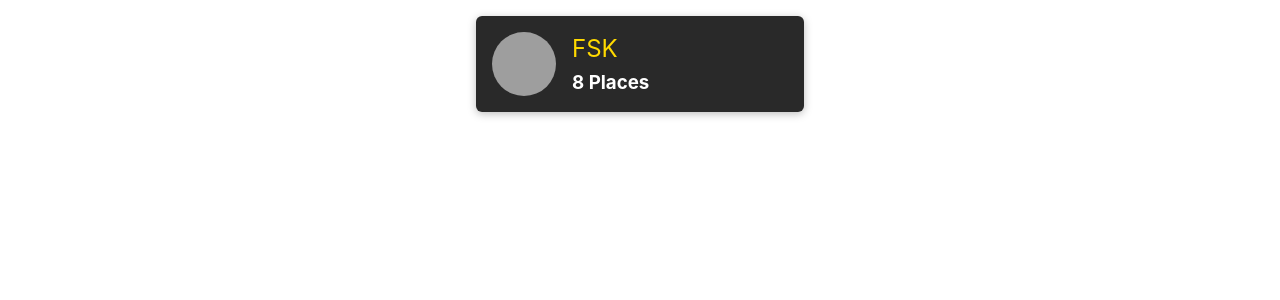
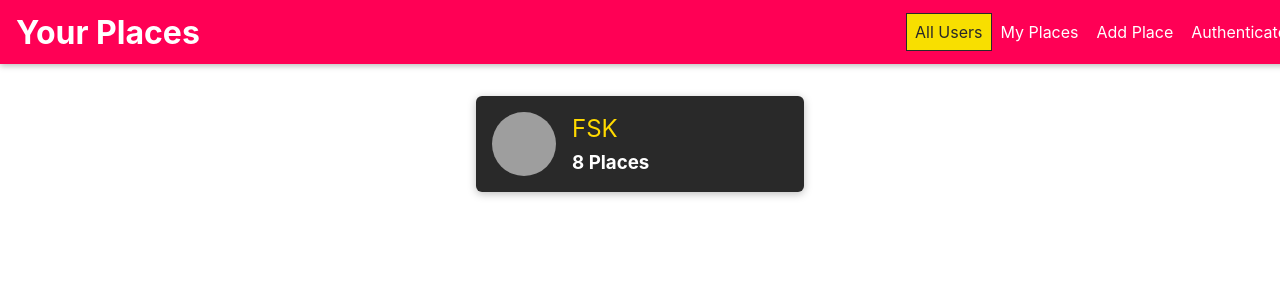
Before and after one commit to fsk/MERNStackProject-1-, a React (Create React App) app in the folder frontend/: page / in a window 1280 px wide. Shown: the top 300 px of the page. Built offline with nearby package versions, Linux system fonts and the light colour scheme; grey boxes are pictures that could not be loaded.

Commit message:
NavLink Eklendi

```diff
--- a/frontend/src/App.js
+++ b/frontend/src/App.js
@@ -4,17 +4,21 @@
 
 import Users from './users/pages/Users';
 import NewPlace from './places/pages/NewPlace';
+import MainNavigation from './shared/Components/Navigation/MainNavigation';
 
 
 
 const App = () => {
   return (
     <Router>
-      <Routes>
-        <Route path='/' element={<Users/>}></Route>
-        <Route path='/places/new' element={<NewPlace/>}></Route>
-        <Route path='*' element={<Navigate to={"/"} replace/>}/>
-      </Routes>
+      <MainNavigation />
+      <main>
+        <Routes>
+          <Route path='/' element={<Users />}></Route>
+          <Route path='/places/new' element={<NewPlace />}></Route>
+          <Route path='*' element={<Navigate to={"/"} replace />} />
+        </Routes>
+      </main>
     </Router>
   );
 }
--- /dev/null
+++ b/frontend/src/shared/Components/Navigation/MainHeader.css
@@ -0,0 +1,23 @@
+.main-header {
+    width: 100%;
+    height: 4rem;
+    display: flex;
+    align-items: center;
+    position: fixed;
+    top: 0;
+    left: 0;
+    background: #ff0055;
+    box-shadow: 0 2px 6px rgba(0, 0, 0, 0.26);
+    padding: 0 1rem;
+    z-index: 5;
+  }
+
+  main {
+    margin-top: 5rem;
+  }
+
+  @media (min-width: 768px) {
+    .main-header {
+      justify-content: space-between;
+    }
+  }
--- /dev/null
+++ b/frontend/src/shared/Components/Navigation/MainHeader.js
@@ -0,0 +1,13 @@
+import React from "react";
+
+import './MainHeader.css'
+
+const MainHeader = props => {
+    return (
+        <header className="main-header">
+            {props.children}
+        </header>
+    );
+}
+
+export default MainHeader;
--- /dev/null
+++ b/frontend/src/shared/Components/Navigation/MainNavigation.css
@@ -0,0 +1,45 @@
+.main-navigation__menu-btn {
+    width: 3rem;
+    height: 3rem;
+    background: transparent;
+    border: none;
+    display: flex;
+    flex-direction: column;
+    justify-content: space-around;
+    margin-right: 2rem;
+    cursor: pointer;
+  }
+
+  .main-navigation__menu-btn span {
+    display: block;
+    width: 3rem;
+    height: 2.5px;
+    background: white;
+  }
+
+  .main-navigation__title {
+    color: white;
+  }
+
+  .main-navigation__title a {
+    text-decoration: none;
+    color: white;
+  }
+
+  .main-navigation__header-nav {
+    display: none;
+  }
+
+  .main-navigation__drawer-nav {
+    height: 100%;
+  }
+
+  @media (min-width: 768px) {
+    .main-navigation__menu-btn {
+      display: none;
+    }
+
+    .main-navigation__header-nav {
+      display: block;
+    }
+  }
--- /dev/null
+++ b/frontend/src/shared/Components/Navigation/MainNavigation.js
@@ -0,0 +1,26 @@
+import React from "react";
+import { Link } from 'react-router-dom';
+
+import MainHeader from "./MainHeader";
+import NavLinks from "./NavLink";
+import './MainNavigation.css'
+
+const MainNavigation = props => {
+    return (
+        <MainHeader>
+            <button className="main-navigation__menu-btn">
+                <span />
+                <span />
+                <span />
+            </button>
+            <h1 className="main-navigation__title">
+                <Link to={"/"}>Your Places</Link>
+            </h1>
+            <nav>
+                <NavLinks />
+            </nav>
+        </MainHeader>
+    );
+}
+
+export default MainNavigation;
--- /dev/null
+++ b/frontend/src/shared/Components/Navigation/NavLink.css
@@ -0,0 +1,76 @@
+.nav-links {
+    list-style: none;
+    margin: 0;
+    padding: 0;
+    width: 100%;
+    height: 100%;
+    display: flex;
+    flex-direction: column;
+    justify-content: center;
+    align-items: center;
+  }
+
+  .nav-links li {
+    margin: 1rem;
+  }
+
+  .nav-links a {
+    border: 1px solid transparent;
+    color: #292929;
+    text-decoration: none;
+    padding: 0.5rem;
+  }
+
+  .nav-links a:hover,
+  .nav-links a:active,
+  .nav-links a.active {
+    background: #f8df00;
+    border-color: #292929;
+    color: #292929;
+  }
+
+  .nav-links button {
+    cursor: pointer;
+    border: 1px solid #292929;
+    color: #292929;
+    background: transparent;
+    padding: 0.5rem;
+    font: inherit;
+  }
+
+  .nav-links button:focus {
+    outline: none;
+  }
+
+  .nav-links button:hover,
+  .nav-links button:active {
+    background: #292929;
+    color: white;
+  }
+
+  @media (min-width: 768px) {
+    .nav-links {
+      flex-direction: row;
+    }
+
+    .nav-links li {
+      margin: 0 0.5rem;
+    }
+
+    .nav-links a {
+      color: white;
+      text-decoration: none;
+    }
+
+    .nav-links button {
+      border: 1px solid white;
+      color: white;
+      background: transparent;
+    }
+
+    .nav-links button:hover,
+    .nav-links button:active {
+      background: #f8df00;
+      color: #292929;
+    }
+  }
--- /dev/null
+++ b/frontend/src/shared/Components/Navigation/NavLink.js
@@ -0,0 +1,17 @@
+import React from "react";
+import { NavLink } from 'react-router-dom'
+
+import './NavLink.css';
+
+const NavLinks = props => {
+    return(
+        <ul className="nav-links">
+            <NavLink to={"/"} exact>All Users</NavLink>
+            <NavLink to={"/u1/places"}>My Places</NavLink>
+            <NavLink to={"/places/new"}>Add Place</NavLink>
+            <NavLink to={"/auth"}>Authenticate</NavLink>
+        </ul>
+    );
+}
+
+export default NavLinks;
--- a/frontend/src/users/components/UsersList.js
+++ b/frontend/src/users/components/UsersList.js
@@ -2,25 +2,28 @@
 
 
 import UserItem from "./UserItem";
+import Card from '../../shared/Components/UIElement/Card'
 import './UsersList.css'
 
 const UsersList = props => {
     if (props.items.length === 0) {
         return (
             <div className="center">
-                <h2>No Users found.</h2>
+                <Card>
+                    <h2>No Users found.</h2>
+                </Card>
             </div>
         );
     }
 
     return (
         <ul className="users-list">
-            {props.items.map( (user) => {
+            {props.items.map((user) => {
                 return <UserItem
-                        key={user.id}
-                        image={user.image}
-                        name={user.name}
-                        placeCount={user.places}/>
+                    key={user.id}
+                    image={user.image}
+                    name={user.name}
+                    placeCount={user.places} />
             })}
         </ul>
     );
```
Also changed, not shown: frontend/src/shared/Components/Navigation/SideDrawer.css (added), frontend/src/shared/Components/Navigation/SideDrawer.js (added).
